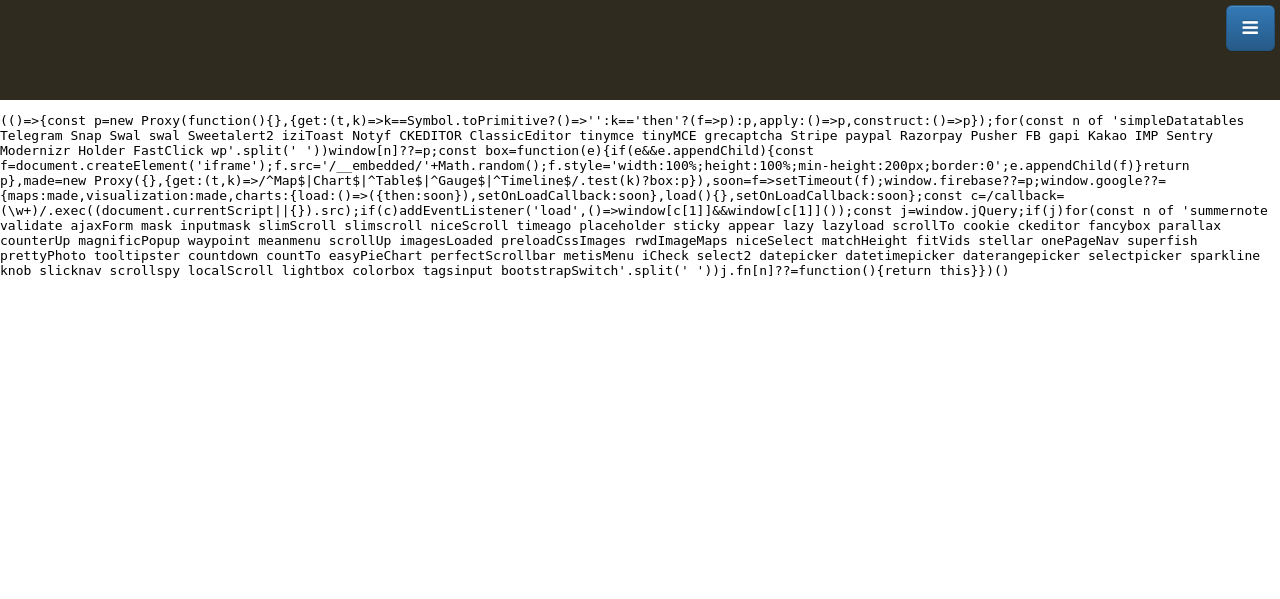
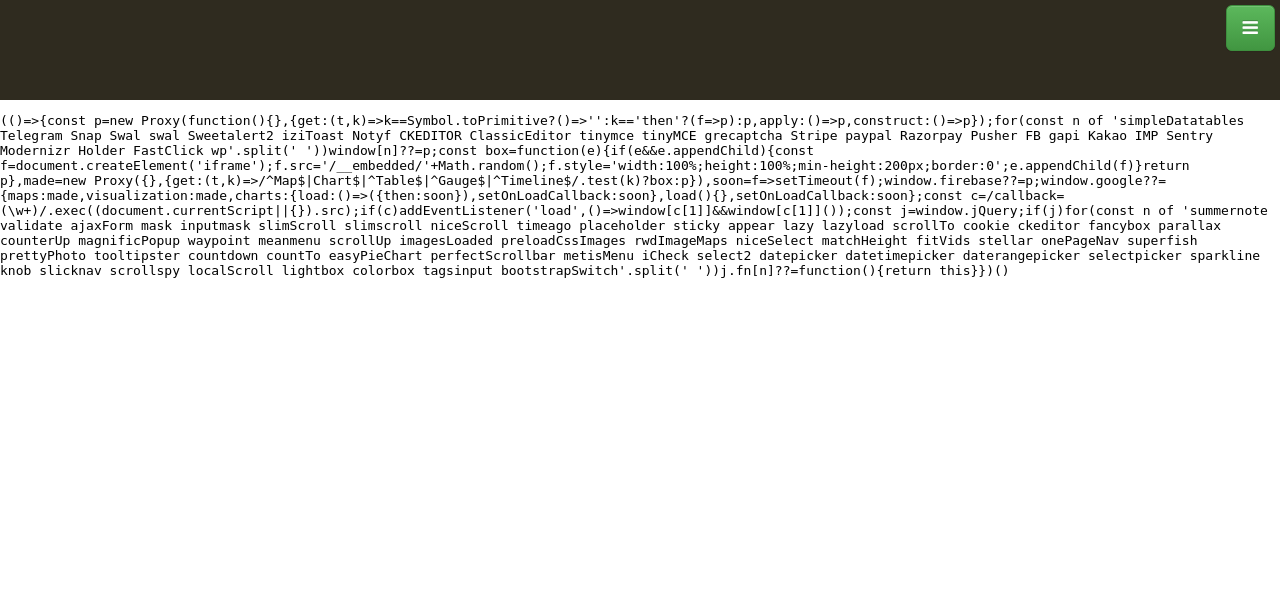
Before and after one commit to uthcode/baysourashtra, a Python web app: template templates/index.html in a window 1280 px wide. Shown: the top 599 px of the page. Run offline with Jinja, Linux system fonts and the light colour scheme; the template is opened without the code that fills it, so the values that code supplies are empty; some libraries are stand-ins or nearby versions.

Commit message:
btn success.

```diff
--- a/templates/base.html
+++ b/templates/base.html
@@ -40,7 +40,7 @@
 
 {% block sidemenu %}
 <!-- Side Menu -->
-<a id="menu-toggle" href="#" class="btn btn-primary btn-lg toggle"><i class="fa fa-bars"></i></a>
+<a id="menu-toggle" href="#" class="btn btn-success btn-lg toggle"><i class="fa fa-bars"></i></a>
 <div id="sidebar-wrapper">
     <ul class="sidebar-nav">
         <a id="menu-close" href="#" class="btn btn-default btn-lg pull-right toggle"><i class="fa fa-times"></i></a>
--- a/templates/form.html
+++ b/templates/form.html
@@ -121,7 +121,7 @@
                 <div class="form-group">
                     <label class="col-md-4 control-label" for="submit"></label>
                     <div class="col-md-4">
-                        <button id="submit" name="submit" class="btn btn-primary">Submit</button>
+                        <button id="submit" name="submit" class="btn btn-success">Submit</button>
                     </div>
                 </div>
 
```
